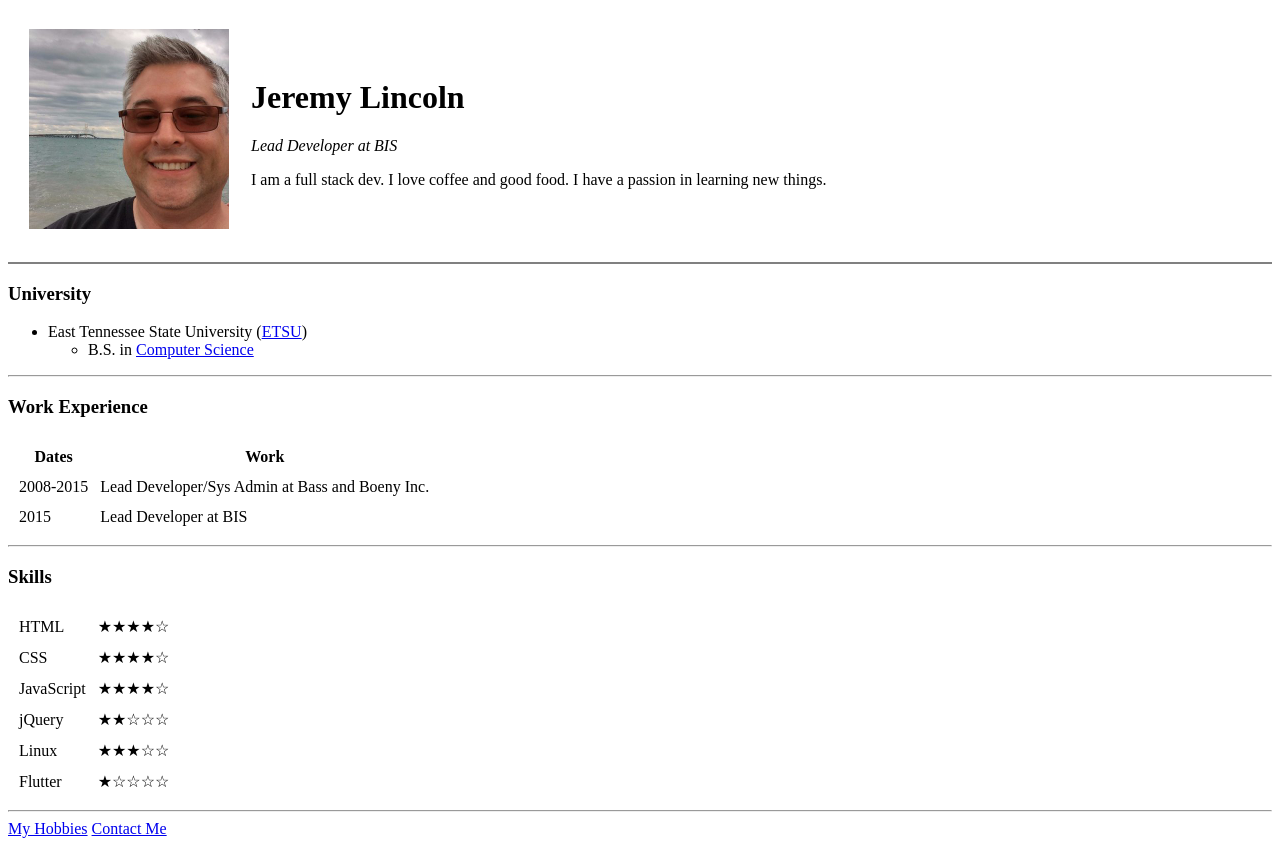
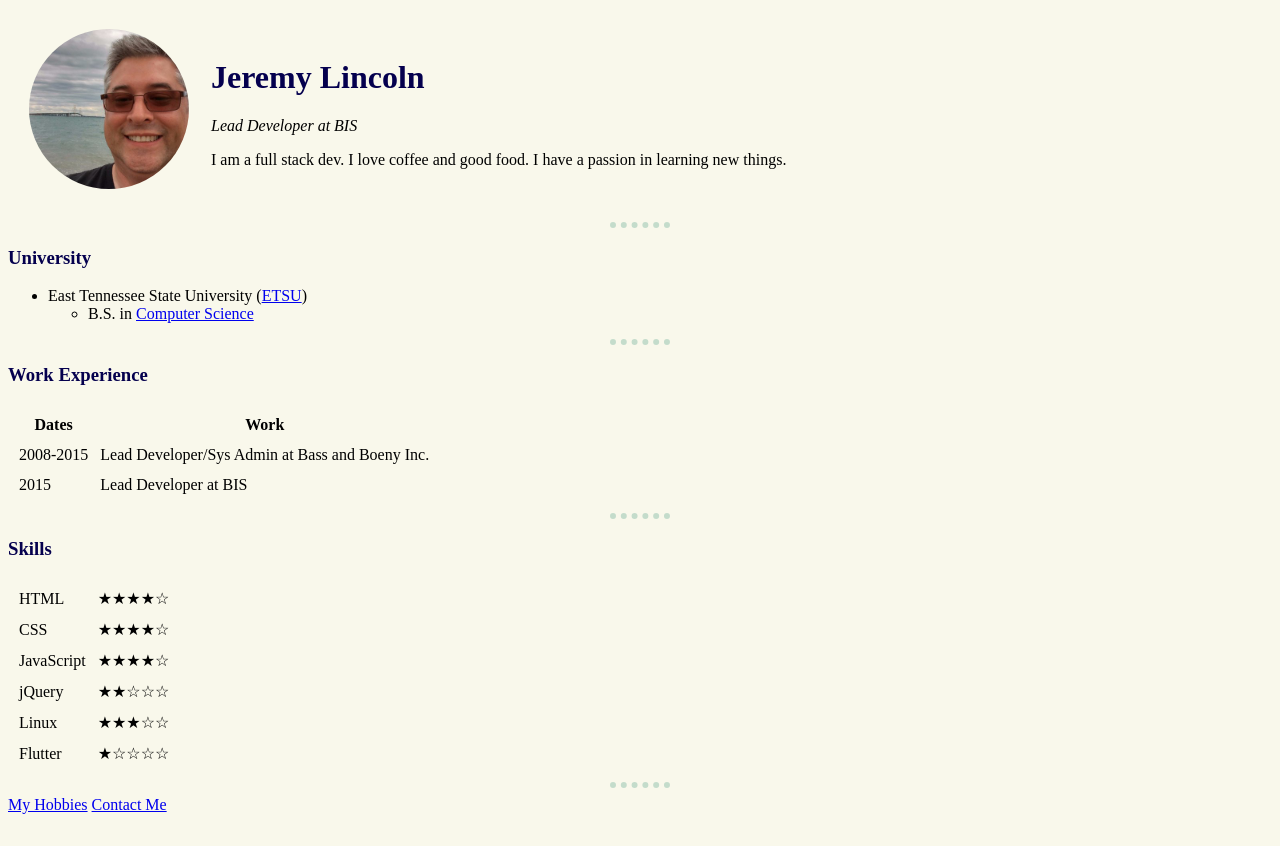
Before and after one commit to Lincxx/cv, a plain HTML site: page index.html in a window 1280 px wide. After the commit the page ends 822 px from the top, so only its background shows below. Drawn offline with Linux system fonts and the light colour scheme.

Commit message:
adding css stylesheet

```diff
--- /dev/null
+++ b/css/styles.css
@@ -0,0 +1,17 @@
+body{
+    background-color:#f9f8eb;
+}
+hr{
+    width: 60px;
+    border: none;
+    border-top: 6px dotted #76b39d;
+    opacity: 0.4;
+}
+img{
+    width: 160px;
+    border-radius: 50%;
+}
+
+h1, h3{
+    color: #05004e;
+}
--- a/index.html
+++ b/index.html
@@ -4,19 +4,20 @@
     <meta charset="UTF-8">
     <meta name="viewport" content="width=device-width, initial-scale=1.0">
     <meta http-equiv="X-UA-Compatible" content="ie=edge">
+    <link rel="stylesheet" href="css/styles.css">
     <title>Jeremy's Personal Site</title>
 </head>
-<body>
+<body >
     <table cellspacing="20">
         <tr >
-            <td><img src="./images/jeremy.jpg" alt="Jeremy profile pic" width="200px"></td>
+            <td ><img src="./images/jeremy.jpg" alt="Jeremy profile pic"></td>
             <td><h1>Jeremy Lincoln</h1>
                 <p><em>Lead Developer at BIS</em></p>
                 <p>I am a full stack dev. I love coffee and good food. I have a passion in learning new things.</p></td>
         </tr>
     </table>
 
-    <hr noshade>
+    <hr>
 
 
 
```
Also changed, not shown: contact.html (+1 -0 lines), hobbies.html (+1 -0 lines).
